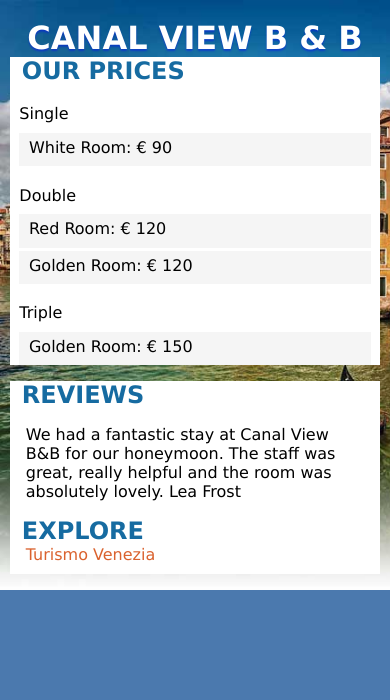
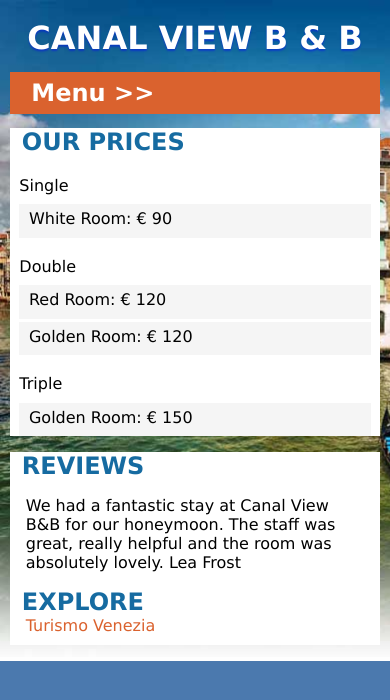
Before and after one commit to alexandrubaban/rwdjan14b, a plain HTML site: page prices.html in a window 390 px wide. Drawn offline with Linux system fonts and the light colour scheme.

Commit message:
more work

```diff
--- a/prices.html
+++ b/prices.html
@@ -20,7 +20,8 @@
 
   <div id="nav">
     <nav role="navigation">
-      <ul id="navlist">
+      <h2 id="menu" onclick="toggleNav()">Menu &gt;&gt;</h2>
+	  <ul id="navlist">
         <li><a href="index.html">Home</a></li>
         <li><a href="rooms.html">Rooms</a></li>
         <li><a href="prices.html">Prices</a></li>
```
Also changed, not shown: contact.html (+2 -1 lines), rooms.html (+1 -0 lines).
